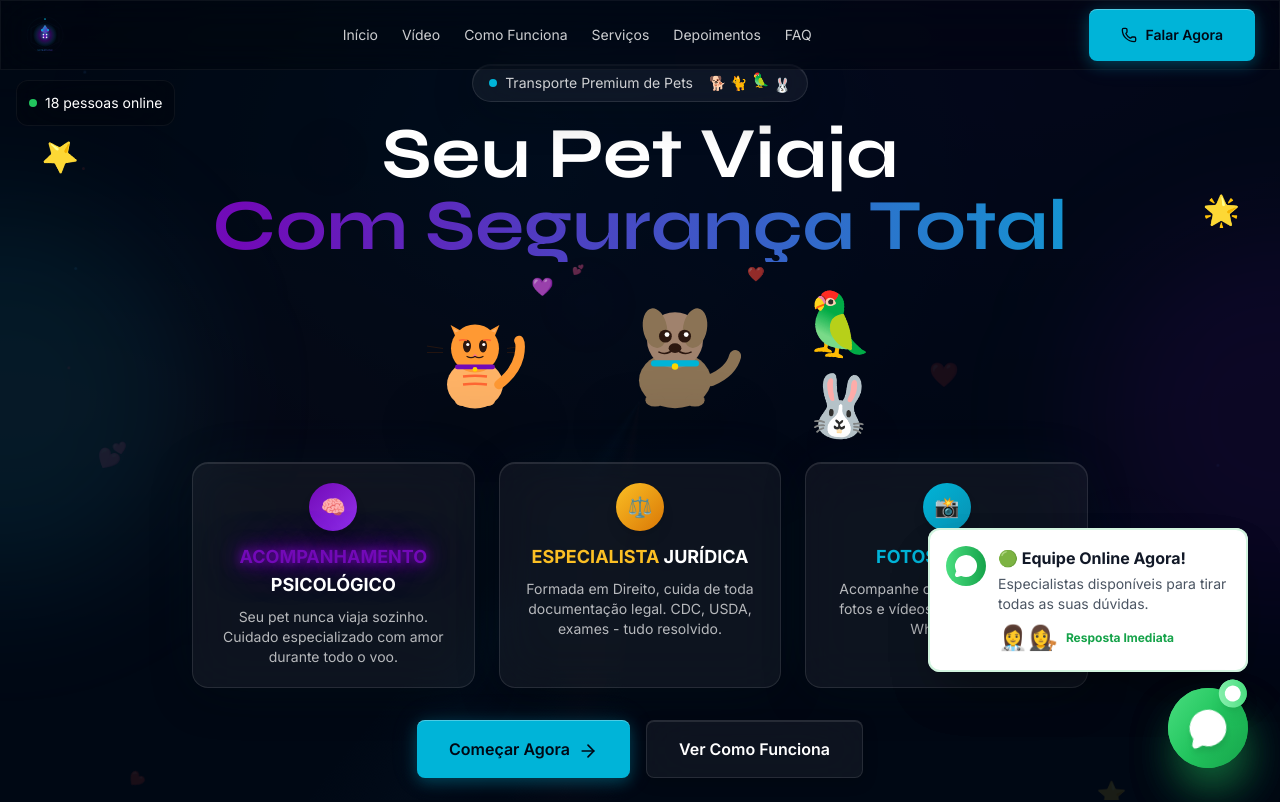
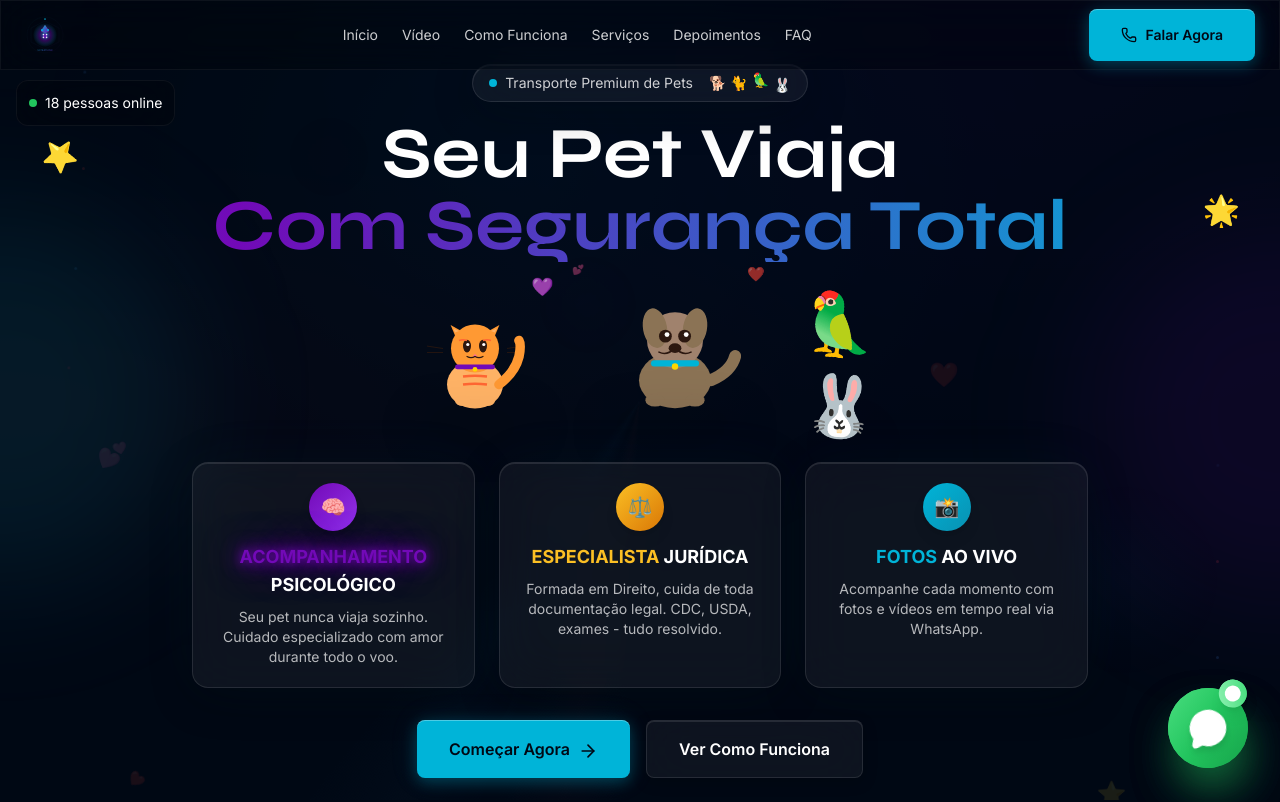
Before and after one commit to rafaelregisw/pet-voa, a Next.js app: page / in a window 1280 px wide. Shown: the top 802 px of the page. Built offline with nearby package versions, Linux system fonts and the light colour scheme.

Commit message:
🧹 ULTRATHINK Remove notificação equipe online

```diff
--- a/components/WhatsAppButton.tsx
+++ b/components/WhatsAppButton.tsx
@@ -2,56 +2,15 @@
 
 import { motion } from 'framer-motion'
 import { MessageCircle } from 'lucide-react'
-import { useState, useEffect } from 'react'
 import { openWhatsApp } from '@/lib/whatsapp'
 
 export default function WhatsAppButton() {
-  const [showNotification, setShowNotification] = useState(false)
-
   const handleClick = () => {
     openWhatsApp()
   }
 
-  useEffect(() => {
-    // Mostra notificação após 5 segundos
-    const timer = setTimeout(() => {
-      setShowNotification(true)
-      setTimeout(() => setShowNotification(false), 6000)
-    }, 5000)
-
-    return () => clearTimeout(timer)
-  }, [])
-
   return (
     <>
-      {/* Notification Popup */}
-      {showNotification && (
-        <motion.div
-          initial={{ opacity: 0, y: 20, scale: 0.8 }}
-          animate={{ opacity: 1, y: 0, scale: 1 }}
-          exit={{ opacity: 0, y: 20, scale: 0.8 }}
-          className="fixed bottom-32 right-8 z-50 bg-white rounded-xl shadow-2xl p-4 max-w-xs border-2 border-green-500/20"
-        >
-          <div className="flex items-start gap-3">
-            <div className="flex-shrink-0">
-              <div className="w-10 h-10 bg-gradient-to-r from-green-400 to-green-600 rounded-full flex items-center justify-center">
-                <MessageCircle className="w-6 h-6 text-white" fill="white" />
-              </div>
-            </div>
-            <div>
-              <p className="text-gray-900 font-bold">🟢 Equipe Online Agora!</p>
-              <p className="text-gray-600 text-sm mt-1">
-                Especialistas disponíveis para tirar todas as suas dúvidas.
-              </p>
-              <div className="flex items-center gap-2 mt-2">
-                <span className="text-2xl">👩‍⚕️👩‍⚖️</span>
-                <span className="text-xs text-green-600 font-bold">Resposta Imediata</span>
-              </div>
-            </div>
-          </div>
-        </motion.div>
-      )}
-
       {/* Main WhatsApp Button */}
       <motion.button
         initial={{ scale: 0 }}
```
